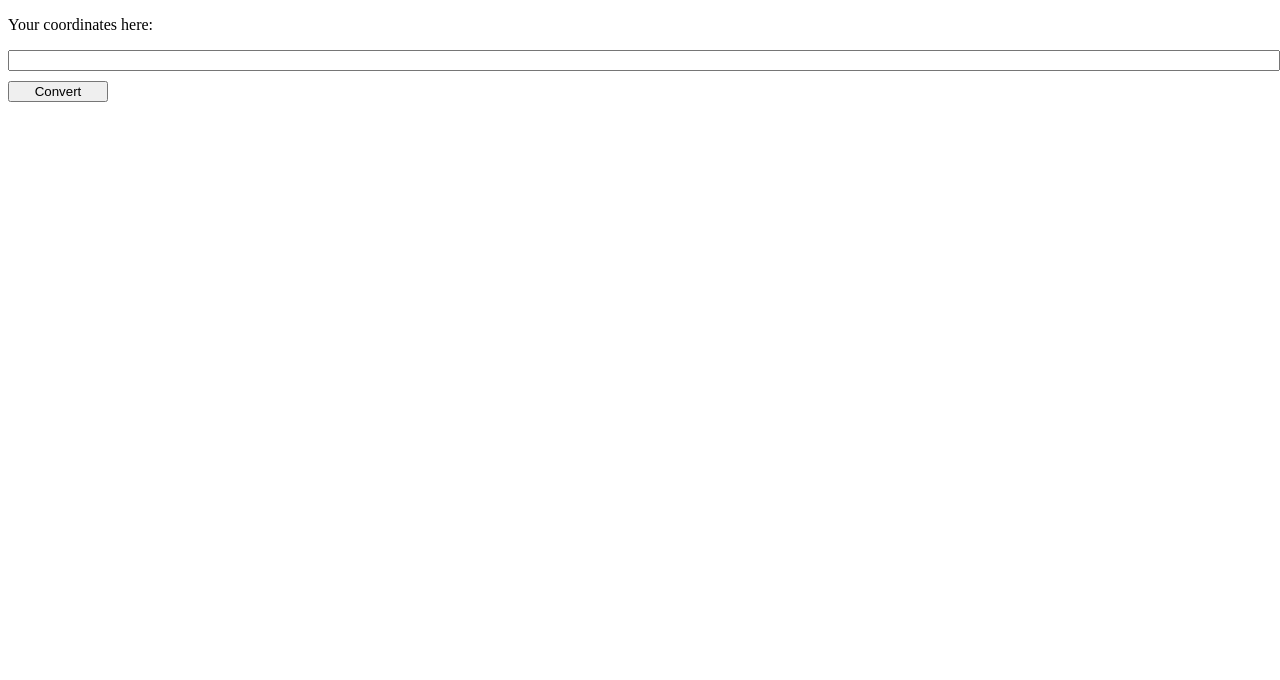
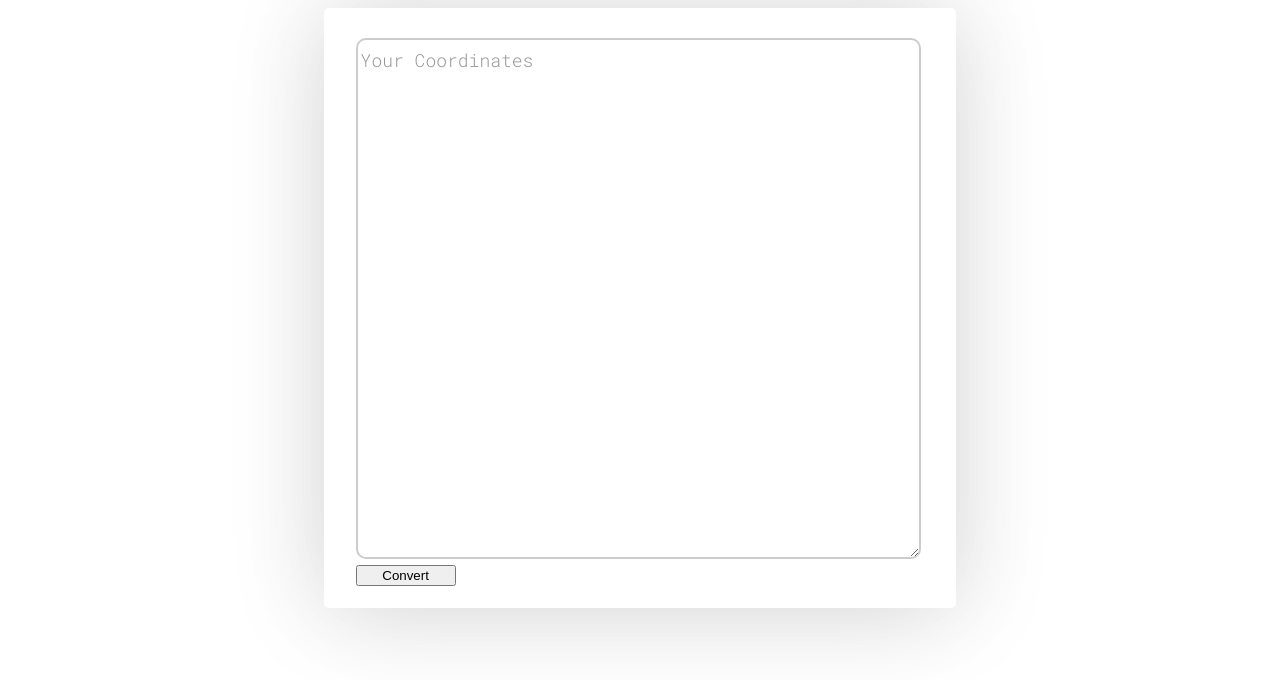
Before and after one commit to jakcharvat/polygonConverter, a plain HTML site: page index.html in a window 1280 px wide. Drawn offline with Linux system fonts and the light colour scheme.

Commit message:
Redesigned basic page layout and textarea

```diff
--- a/css/style.css
+++ b/css/style.css
@@ -1,6 +1,19 @@
+body {
+    font-family: 'Roboto Mono', monospace;
+}
+
 #in {
-    width: 100%;
+    padding-bottom: 15px;
+    min-width: 500px;
+    width: 98%;
     margin-bottom: 10px;
+    height: 500px;
+    border: 2px solid rgba(0, 0, 0, 0.2);
+    border-radius: 10px;
+}
+
+#in:focus {
+    outline: none;
 }
 
 #convButton {
@@ -15,3 +28,87 @@
 .hide {
     display: none;
 }
+
+#allIn, #allOut {
+    position: relative;
+    min-width: 560px;;
+    width: 50%;
+    left: 25%;
+    right: 25%;
+    min-height: 600px;
+    height: 80%;
+    border-radius: 5px;
+    box-shadow: 0 3px 100px rgba(0,0,0,0.06), 0 3px 100px rgba(0,0,0,0.13);
+    transition: all 0.3s cubic-bezier(.25,.8,.25,1);
+}
+
+#allIn:hover, #allOut:hover {
+    box-shadow: 0 3px 100px rgba(0,0,0,0.16), 0 3px 100px rgba(0,0,0,0.23);
+}
+
+#content {
+    position: relative;
+    left: 5%;
+    top: 10px;
+    width: 90%;
+    height: 90%;
+}
+
+
+
+.group {
+    top: 20px;
+    position:relative;
+    margin-bottom:10px;
+  }
+
+label {
+    color:#999;
+    font-size:18px;
+    font-weight:normal;
+    position:absolute;
+    pointer-events:none;
+    left:5px;
+    top:10px;
+    transition:0.2s ease all;
+    -moz-transition:0.2s ease all;
+    -webkit-transition:0.2s ease all;
+  }
+
+  textarea:focus ~ label, textarea:valid ~ label 		{
+    top:-20px;
+    font-size:14px;
+    color:#5264AE;
+  }
+
+
+.bar {
+    top: -13px;
+    position:relative;
+    display:block;
+    width:99.1%;
+    min-width: 508px;
+}
+
+.bar:before, .bar:after {
+    content:'';
+    height:10px;
+    width:0;
+    bottom:1px;
+    position:absolute;
+    background:#5264AE;
+    transition:0.2s ease all;
+    -moz-transition:0.2s ease all;
+    -webkit-transition:0.2s ease all;
+}
+.bar:before {
+    left:50%;
+}
+.bar:after {
+    right:50%;
+}
+
+/* active state */
+textarea:focus ~ .bar:before, textarea:focus ~ .bar:after {
+    width:50%;
+}
--- a/index.html
+++ b/index.html
@@ -6,13 +6,25 @@
     <meta http-equiv="X-UA-Compatible" content="ie=edge">
     <title>Polygon Converter</title>
     <link rel="stylesheet" href="css/style.css">
+    <link href="https://fonts.googleapis.com/css?family=Roboto+Mono:300" rel="stylesheet">
     <script type="text/javascript" src="js/main.js"></script>
 </head>
 <body>
-    <p class="label">Your coordinates here:</p>
-    <input type="text" id="in"></input>
-    <button onclick="conv()" id="convButton">Convert</button>
-    <p class="label hide" id="labelTwo">Here is your output:</p>
-    <p id="out"></p>
+    <div id="allIn">
+        <div id="content">
+            <div class="group">
+                <textarea id="in" required></textarea>
+                <span class="bar"></span>
+                <label>Your Coordinates</label>
+            </div>
+            <button onclick="conv()" id="convButton">Convert</button>
+        </div>
+    </div>
+    <div id="allOut" class="hide">
+        <div id="content">
+            <p class="label hide" id="labelTwo">Here is your output:</p>
+            <p id="out"></p>
+        </div>
+    </div>
 </body>
 </html>
--- a/js/main.js
+++ b/js/main.js
@@ -79,5 +79,6 @@ function conv() {
     output += firstCoord + "))";
     document.getElementById('out').innerHTML = output;
 
-    document.getElementById("labelTwo").classList.remove('hide');
+    document.getElementById("allOut").classList.remove('hide');
+    document.getElementById("allIn").classList.add('hide');
 }
```
